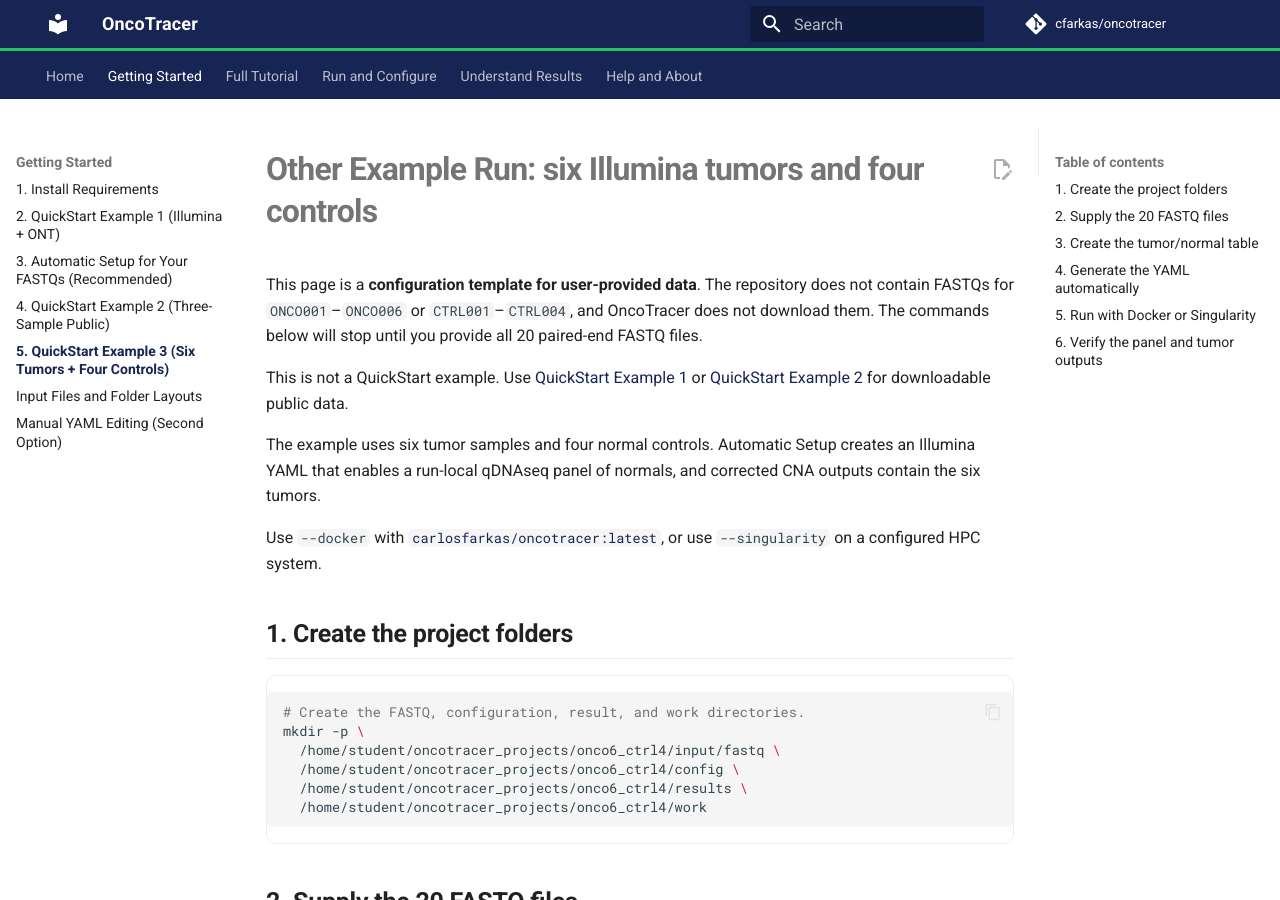
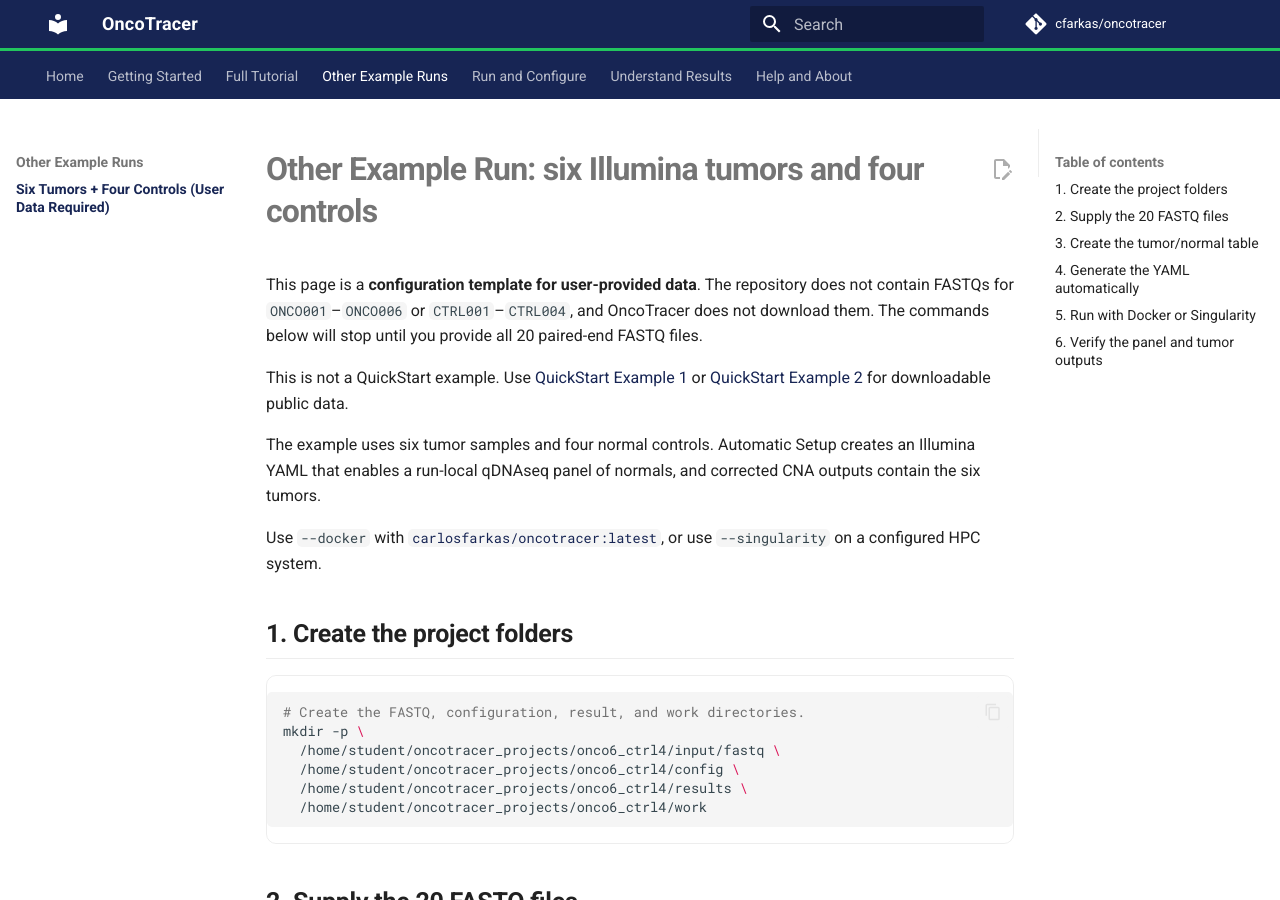
Before and after one commit to cfarkas/oncotracer, an MkDocs documentation site: the page built from docs/six_tumor_four_control.md, in a window 1280 px wide and 900 px high. Built offline with MkDocs 1.6.1 and Material for MkDocs 9.7.7, drawn with Linux system fonts in a browser that asks for light colours; comment, search, counter and statistics services are not loaded.

Commit message:
Docs: move user-data template to other examples

```diff
--- a/mkdocs.yml
+++ b/mkdocs.yml
@@ -27,12 +27,13 @@ nav:
   - Getting Started:
       - 1. Install Requirements: installation.md
       - 2. QuickStart Example 1 (Illumina + ONT): quick_start.md
-      - 3. Automatic Setup for Your FASTQs (Recommended): auto_params.md
-      - 4. QuickStart Example 2 (Three-Sample Public): public_cohort.md
-      - 5. QuickStart Example 3 (Six Tumors + Four Controls): six_tumor_four_control.md
+      - 3. Automatic Setup for Your FASTQs: auto_params.md
+      - 4. QuickStart Example 2 (Three Public Samples): public_cohort.md
       - Input Files and Folder Layouts: inputs.md
-      - Manual YAML Editing (Second Option): configuration/yaml_basics.md
+      - Manual YAML Editing: configuration/yaml_basics.md
   - Full Tutorial: full_tutorial.md
+  - Other Example Runs:
+      - Six Tumors + Four Controls (User Data Required): six_tumor_four_control.md
   - Run and Configure:
       - Choose a Configuration Route: configuration.md
       - Workflow Overview: running.md
```
